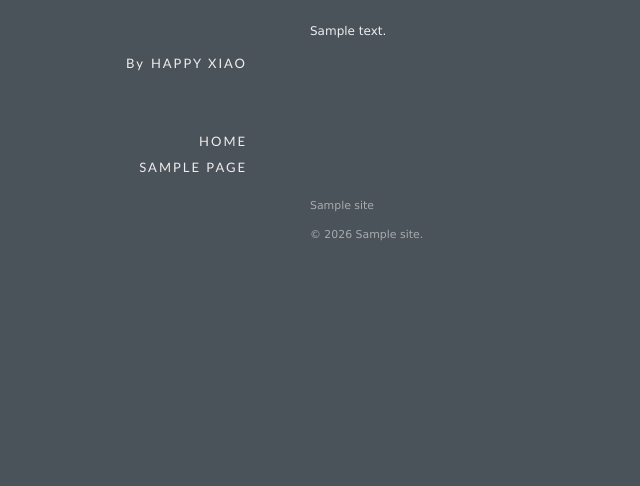
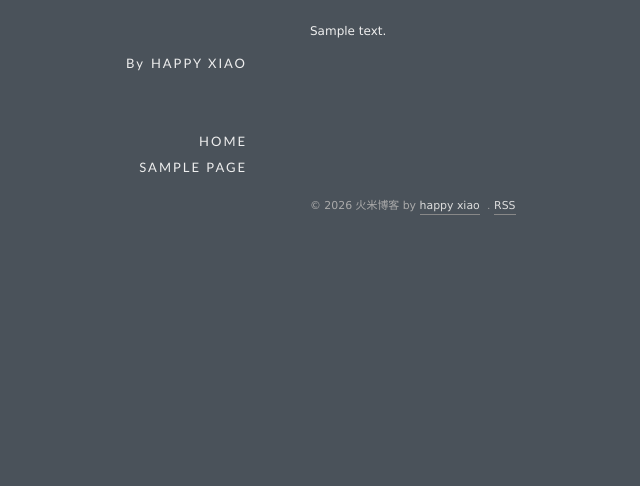
Before and after one commit to happyokay/fireblog-classic, a WordPress theme: template page.php in a window 1280 px wide. Shown: the part 179-665 px from the top of the page, without its empty margins (192-832 px from the left). Run offline with PHP 8.4 and a stand-in for WordPress, Linux system fonts and the light colour scheme; the site name, menu and one post (Sample post) are stand-ins, and other content is empty; some libraries are stand-ins or nearby versions.

Commit message:
Simplify footer copy

```diff
--- a/footer.php
+++ b/footer.php
@@ -6,8 +6,7 @@
  */
 ?>
 		<footer class="site-footer">
-			<p><?php echo esc_html( get_bloginfo( 'name' ) ); ?></p>
-			<p>&copy; <?php echo esc_html( gmdate( 'Y' ) ); ?> <?php echo esc_html( get_bloginfo( 'name' ) ); ?>.</p>
+			<p>&copy; 2026 火米博客 by <a href="https://aa.ee">happy xiao</a> ﹒<a href="https://huo.me/feed">RSS</a></p>
 		</footer>
 	</main>
 </div>
--- a/style.css
+++ b/style.css
@@ -4,7 +4,7 @@ Theme URI: https://example.com/fireblog-classic
 Author: Custom
 Author URI: https://example.com
 Description: A spare, text-first WordPress theme inspired by classic independent weblogs.
-Version: 0.4.0
+Version: 0.4.1
 Requires at least: 6.0
 Tested up to: 6.5
 Requires PHP: 7.4
```
